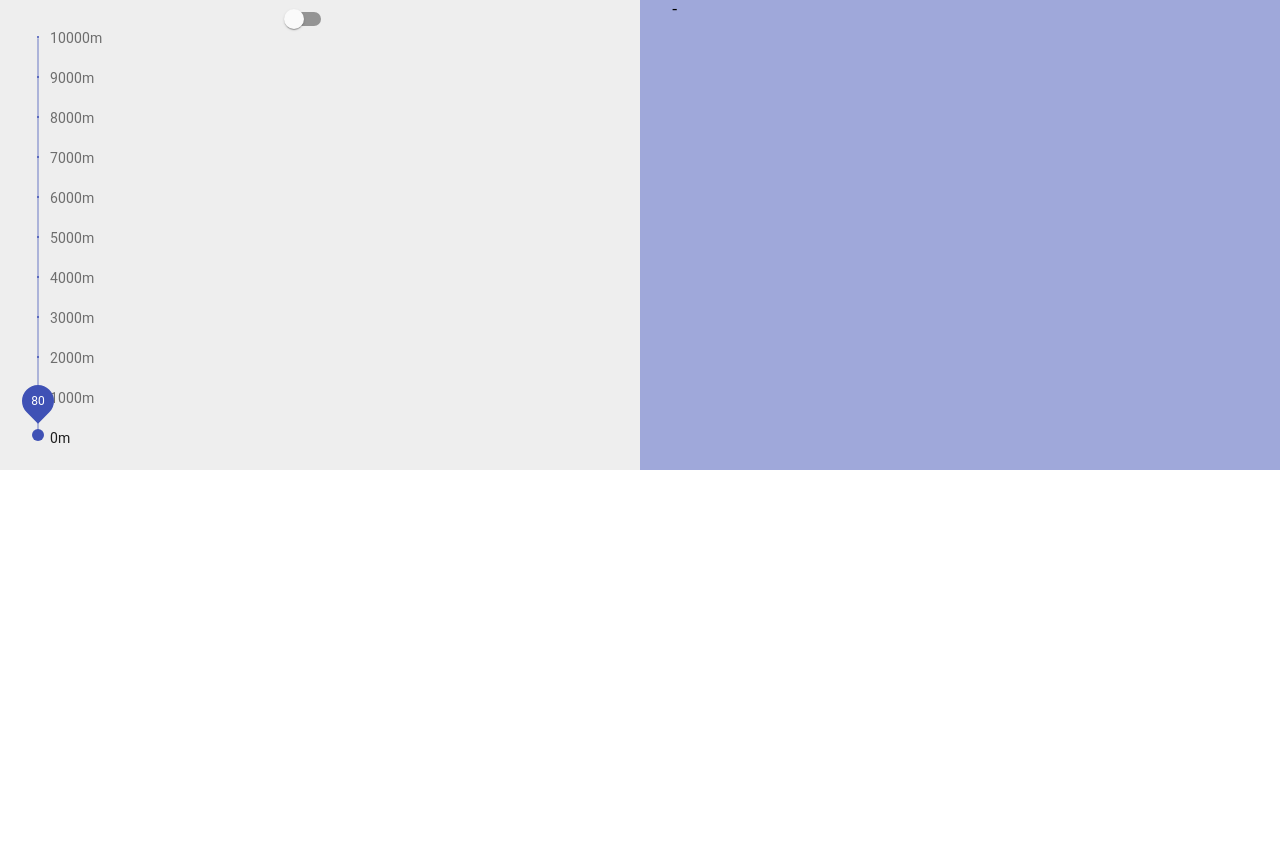
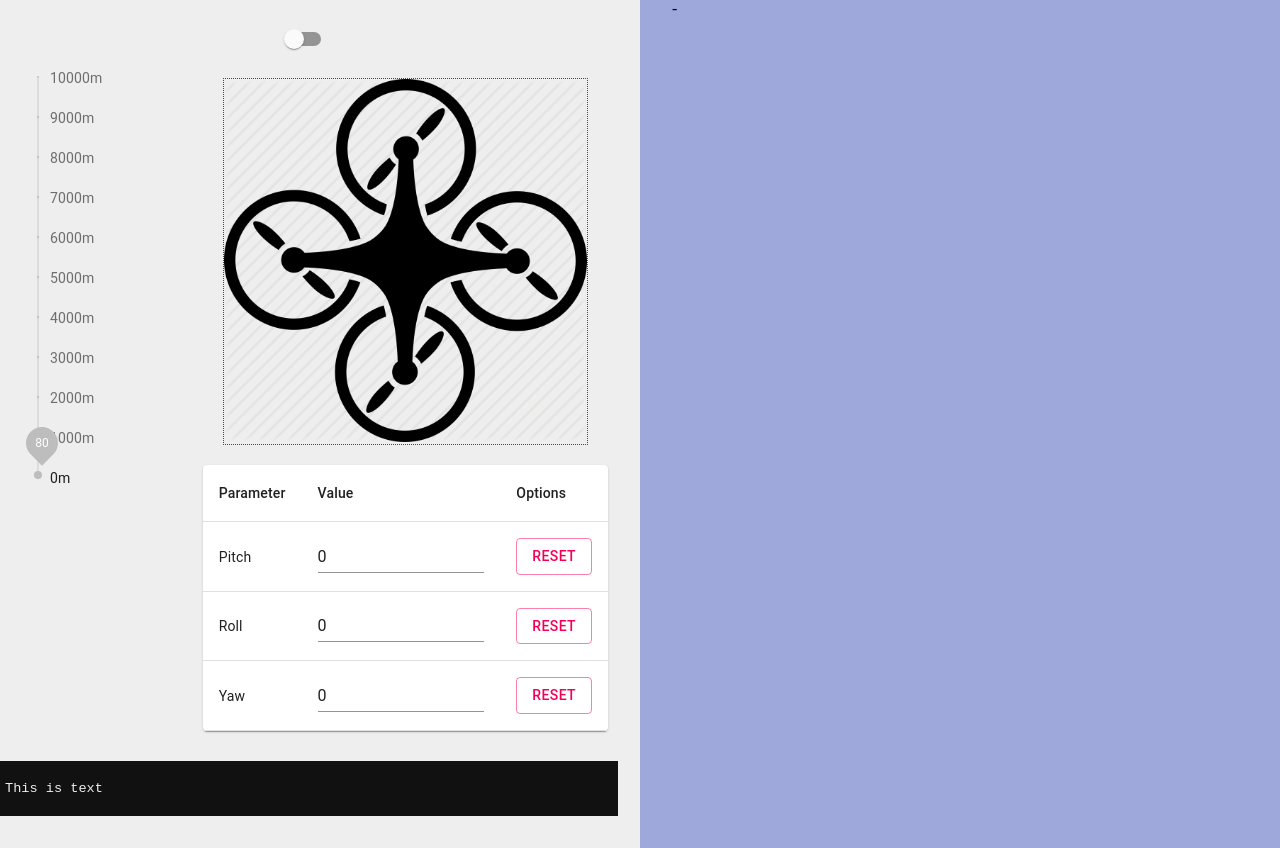
Before and after one commit to alcatraz627/MissionControl, a React app: page / in a window 1280 px wide. Shown: the top 848 px of the page. Before the commit the page ends 800 px from the top, so only its background shows below. Built offline with nearby package versions, Linux system fonts and the light colour scheme; the HTML template or start-up script is replaced by a standard one.

Commit message:
Rotation working

```diff
--- /dev/null
+++ b/src/components/CommandLog.jsx
@@ -0,0 +1,11 @@
+import React, { useState } from 'react'
+
+const CommandLog = () => {
+    return (
+        <div className="logwindow">
+            This is text
+        </div>
+    )
+}
+
+export default CommandLog;
--- a/src/components/Controls.jsx
+++ b/src/components/Controls.jsx
@@ -2,49 +2,94 @@
 
 import _ from 'lodash';
 
-import { Switch, Grid, Container, Slider } from '@material-ui/core';
+import CommandLog from './CommandLog';
+
+import { Switch, Grid, Container, Slider, Input, Button } from '@material-ui/core';
+import { Paper, Table, TableHead, TableRow, TableBody, TableCell } from '@material-ui/core';
+
+
+const MIN = 0, MAX = 10000;
+const STEP = (MAX - MIN) / 10;
+
+const AXES_DEF = {
+    x: 'Pitch',
+    y: 'Roll',
+    z: 'Yaw',
+}
+
 
 const Controls = () => {
-    const MIN = 0, MAX = 10000;
-    const STEP = (MAX-MIN)/10;
-
-    const altitudeMarks = _.range(MIN, MAX+1, STEP).map(e => ({value: e, label: `${e.toString()}m` }));
+    const altitudeMarks = _.range(MIN, MAX + 1, STEP).map(e => ({ value: e, label: `${e.toString()}m` }));
 
     const [armed, setArmed] = useState(false);
 
+    const [axes, setAxes] = useState({
+        x: 0,
+        y: 0,
+        z: 0
+    })
+
+
+    const handleAxesUpdate = ({ target: { name, value } }) => {
+        setAxes({ ...axes, [name]: parseInt(value) })
+    }
+
+    const handleAxesReset = (name) => {
+        setAxes({ ...axes, [name]: 0 })
+        // console.log(name)
+    }
+
     return (
         <div>
-            <div className="text-center">
+            <div className="armBox">
                 <Switch checked={armed} onChange={() => setArmed(!armed)} value="isArmed" />
             </div>
 
             <Grid container>
-                <Grid item xs="4">
+                <Grid item lg={4} sm={12}>
                     <Container>
                         <div className="sliderContainer">
-
-                            <Slider
-                                aria-labelledby="discrete-slider-always"
-
-                                defaultValue={80}
-
-                                step={STEP}
-                                min={MIN}
-                                max={MAX}
-                                marks={altitudeMarks}
-
-                                orientation="vertical"
-                                valueLabelDisplay="on"
-
+                            <Slider disabled={!armed} marks={altitudeMarks}
+                                defaultValue={80} min={MIN} max={MAX}
                                 // valueLabelFormat={x=>((x).toString() + 'm')}
-
-                                // height="300"
-                            />
+                                orientation="vertical" valueLabelDisplay="on" />
                         </div>
                     </Container>
                 </Grid>
-                <Grid item xs="8">
 
+                <Grid item lg={8} sm={10}>
+                    <div style={{ padding: '0 20px' }}>
+                        <div className="tiltdrone" style={{transform: `rotateX(${axes.x}deg) rotateY(${axes.y}deg) rotateZ(${axes.z}deg)`}} />
+                    </div>
+                    {/* </Grid>
+                <Grid item lg={4} sm={6}> */}
+                    <Table>
+                        <Paper>
+                            <TableHead>
+                                <TableRow>
+                                    <TableCell>Parameter</TableCell>
+                                    <TableCell>Value</TableCell>
+                                    <TableCell>Options</TableCell>
+                                </TableRow>
+                            </TableHead>
+                            <TableBody>
+                                {/* d->external dimension(Pitch, Roll, Yaw), a->(x, y, z) */}
+                                {_.map(AXES_DEF, (d, a) => <TableRow key={a}>
+                                    <TableCell>{d}</TableCell>
+                                    <TableCell>
+                                        <Input type="number" name={a} value={axes[a]} onChange={handleAxesUpdate} />
+                                    </TableCell>
+                                    <TableCell><Button onClick={()=>handleAxesReset(a)} variant="outlined" color="secondary">Reset</Button></TableCell>
+                                </TableRow>)}
+
+                            </TableBody>
+                        </Paper>
+                    </Table>
+                    {/* {JSON.stringify(axes)} */}
+                </Grid>
+
+                <Grid item xs={12}>
+                    <CommandLog />
                 </Grid>
             </Grid>
         </div>
--- a/src/styles/global.scss
+++ b/src/styles/global.scss
@@ -36,6 +36,11 @@
 //     }
 // }
 
+.armBox {
+    text-align: center;
+    margin: 20px auto;
+}
+
 .text-center {
     text-align: center;
 }
@@ -43,3 +48,37 @@
 .sliderContainer {
     height: 400px;
 }
+
+.Tilt {
+    width: 70%;
+}
+
+.tiltdrone {
+    border: 1px red dotted;
+    padding-bottom: 100%;
+    margin-bottom: 20px;
+
+    background: {
+        image: url('../../images/drone.png');
+        repeat: no-repeat;
+        position: top center;
+        size: contain;
+    }
+}
+
+.logwindow {
+    margin-top: 30px;
+    background-color: #111;
+    color: #eee;
+
+    min-width: 100%;
+
+    padding: 20px 5px;
+
+    font: {
+        family: 'Courier New', Courier, monospace;
+        size: 0.85em;
+    }
+
+    transition: 1ms ease-in-out all;
+}
```
Also changed, not shown: images/drone.png (added).
